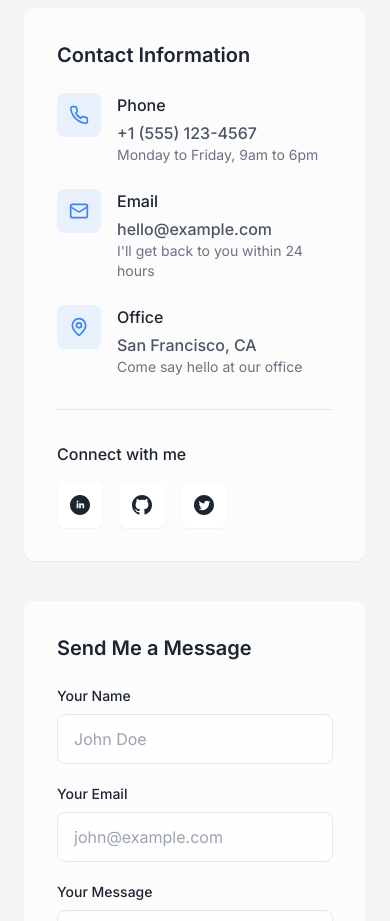
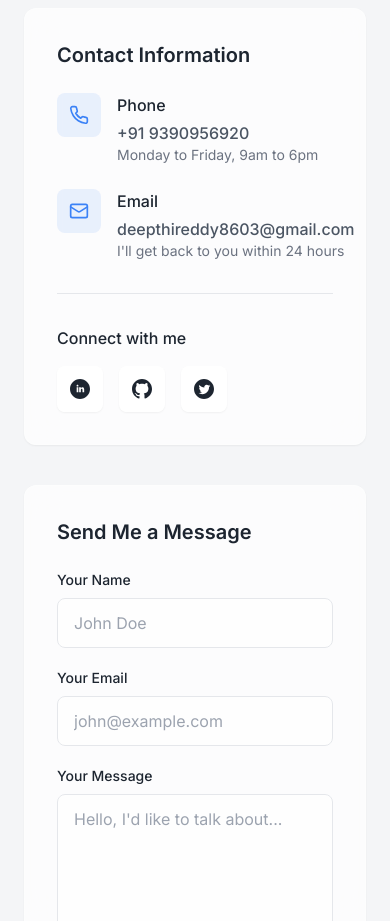
Before and after one commit to RangaDeepthi5/-my-portfolio-, a React (Vite) app: page / in a window 390 px wide. Shown: the part 4960-5881 px from the top of the page. Built offline with nearby package versions, Linux system fonts and the light colour scheme.

Commit message:
Update contact information
Update phone number and email address in contact section. Remove office address.

```diff
--- a/src/components/ContactSection.tsx
+++ b/src/components/ContactSection.tsx
@@ -1,6 +1,5 @@
-
 import React, { useState } from 'react';
-import { Phone, Mail, MapPin, Send } from 'lucide-react';
+import { Phone, Mail, Send } from 'lucide-react';
 import { useToast } from '@/hooks/use-toast';
 import AnimatedSection from './AnimatedSection';
 
@@ -8,21 +7,15 @@ const contactInfo = [
   {
     icon: Phone,
     title: 'Phone',
-    details: '+1 (555) 123-4567',
+    details: '+91 9390956920',
     description: 'Monday to Friday, 9am to 6pm',
   },
   {
     icon: Mail,
     title: 'Email',
-    details: 'hello@example.com',
+    details: 'deepthireddy8603@gmail.com',
     description: "I'll get back to you within 24 hours",
-  },
-  {
-    icon: MapPin,
-    title: 'Office',
-    details: 'San Francisco, CA',
-    description: 'Come say hello at our office',
-  },
+  }
 ];
 
 const ContactSection = () => {
```
